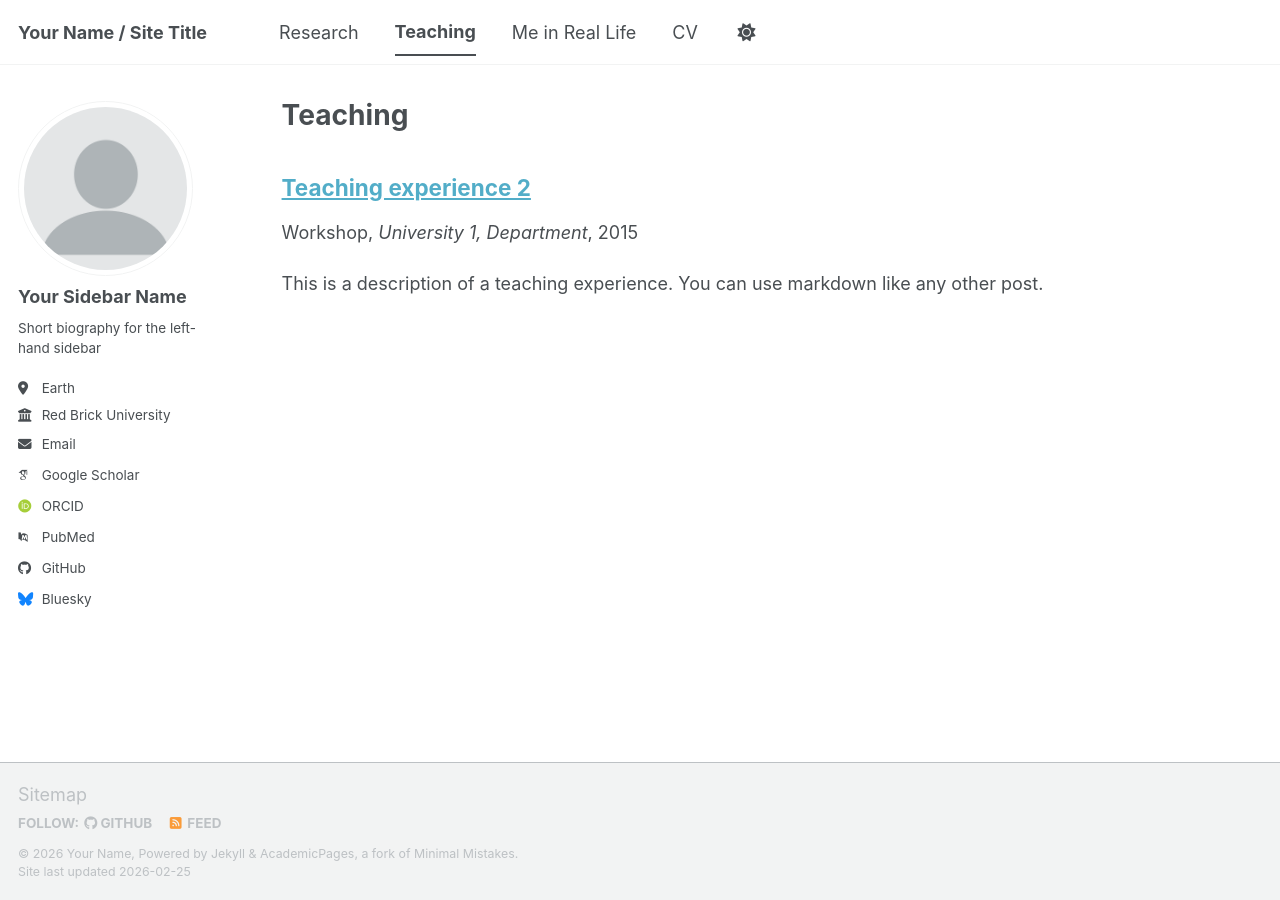
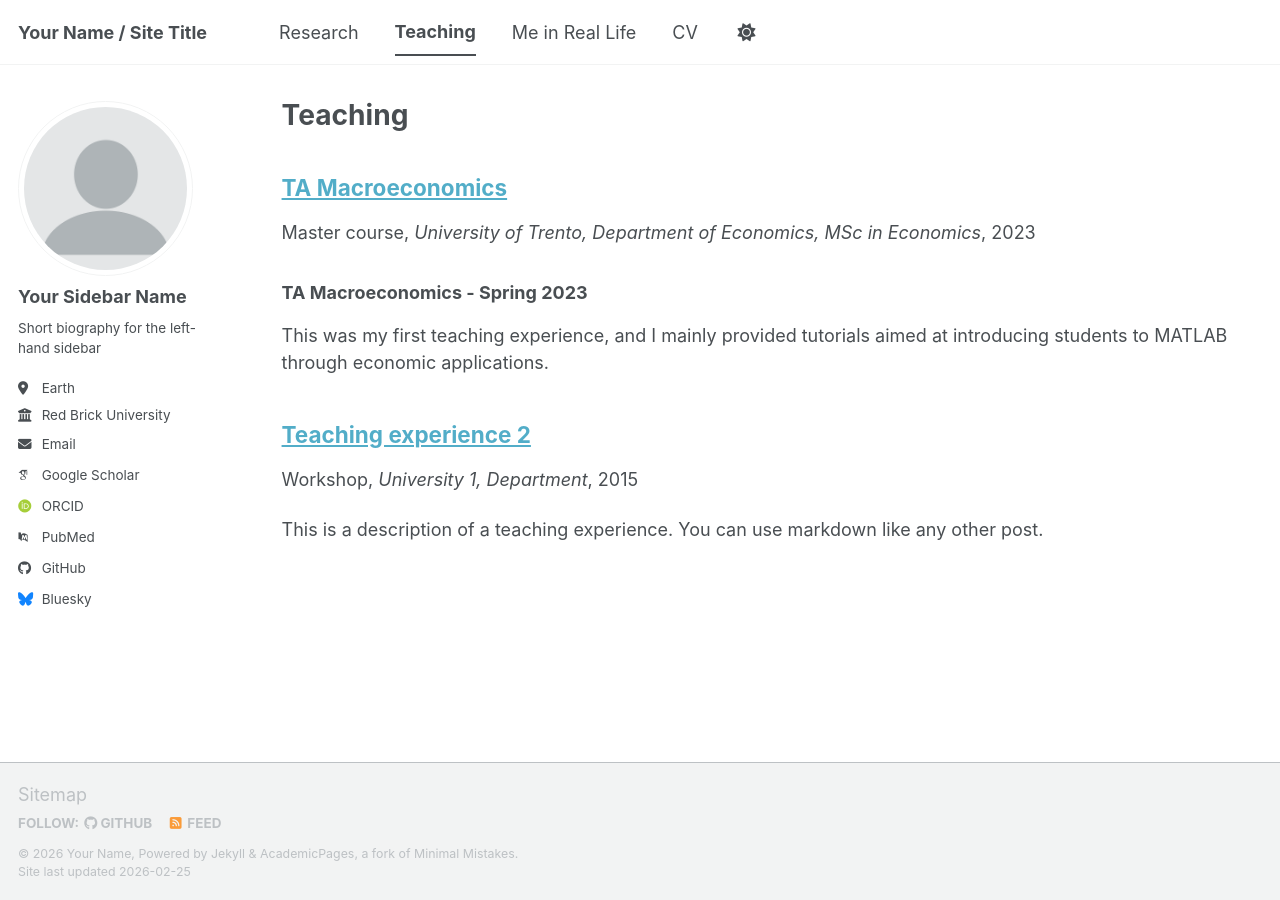
Before and after one commit to gabrielesalluce/gabrielesalluce.github.io, a Jekyll site: the page built from _pages/teaching.html, in a window 1280 px wide. Built offline with Jekyll 4.4.1, drawn with Linux system fonts in a browser that asks for light colours; some web fonts are replaced; a script bundle is joined from its source files by our own code; library files that are not in the unit come from our copies; a file with an impossible date is left out.

Commit message:
Update 2023-spring-macroTA.md

```diff
--- a/_teaching/2023-spring-macroTA.md
+++ b/_teaching/2023-spring-macroTA.md
@@ -4,8 +4,8 @@ collection: teaching
 type: "Master course"
 permalink: /teaching/2023-spring-macroTA
 venue: "University of Trento, Department of Economics, MSc in Economics"
-date: Spring 2023
+date: 2023-03-01
 location: "Trento, Italy"
 ---
-
+### TA Macroeconomics - Spring 2023
 This was my first teaching experience, and I mainly provided tutorials aimed at introducing students to MATLAB through economic applications.
```
